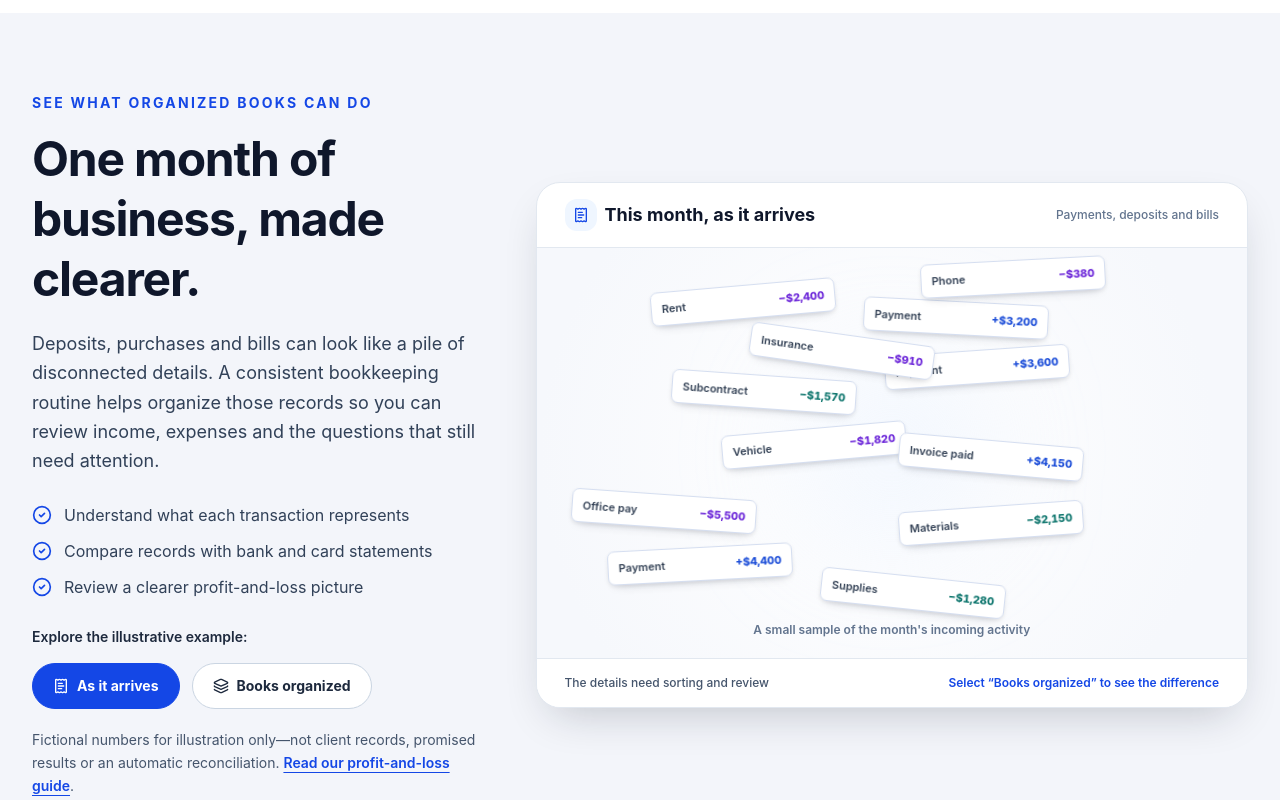
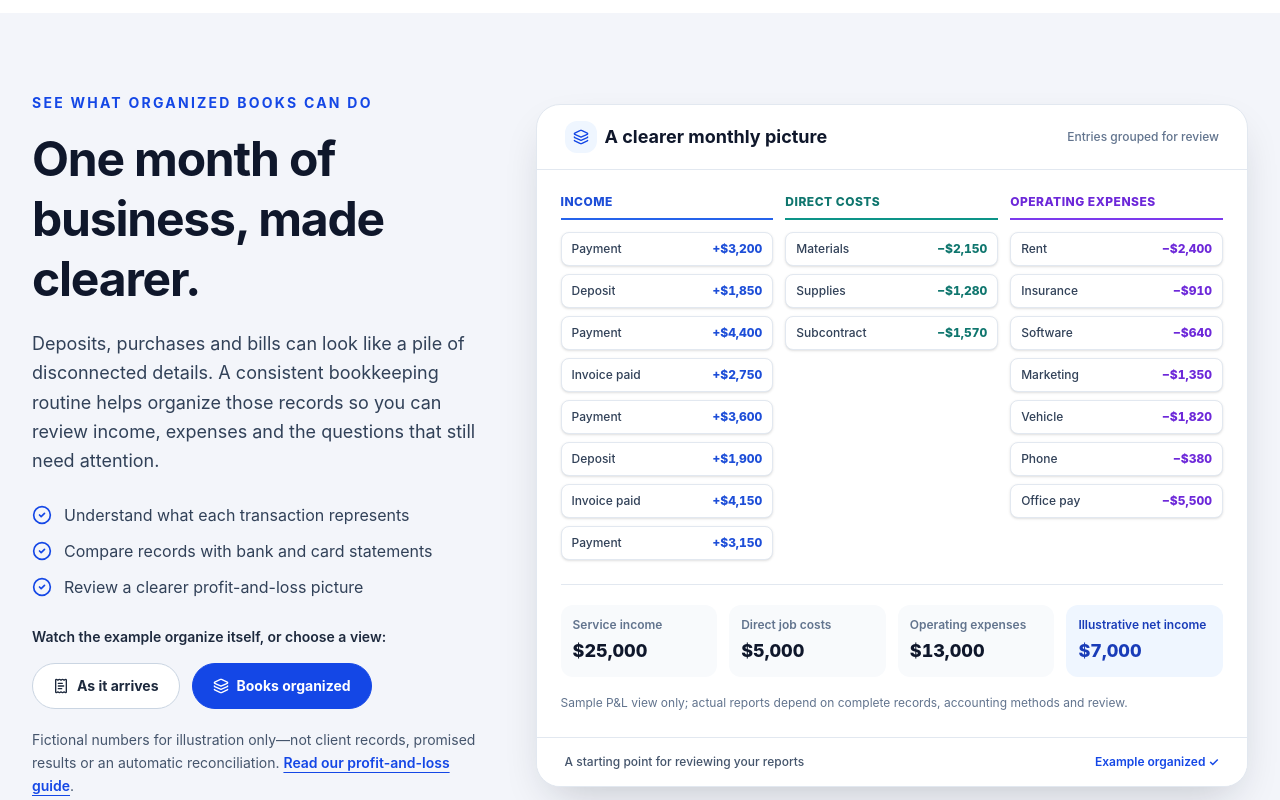
Before and after one commit to dietzbp-lgtm/dietz-bookkeeping-website, a React (Vite) app: page / in a window 1280 px wide. Shown: the part 1580-2380 px from the top of the page. Built offline with nearby package versions, Linux system fonts and the light colour scheme.

Commit message:
Auto-transition bookkeeping example after 4 seconds in view without overriding manual or reduced-motion preferences

```diff
--- a/src/components/MonthlyBooksIllustration.tsx
+++ b/src/components/MonthlyBooksIllustration.tsx
@@ -1,4 +1,4 @@
-import { useState } from 'react';
+import { useEffect, useRef, useState } from 'react';
 import { Link } from 'react-router-dom';
 import { ArrowRight, CheckCircle2, Layers3, ReceiptText } from 'lucide-react';
 
@@ -74,9 +74,44 @@ const scattered: { id: string; x: number; y: number; rotate: number; delay: numb
 
 export default function MonthlyBooksIllustration() {
   const [organized, setOrganized] = useState(false);
+  const [userSelected, setUserSelected] = useState(false);
+  const sectionRef = useRef<HTMLElement | null>(null);
+
+  // Tell the story once, after it becomes visible. Never override a visitor's
+  // own selection, play offscreen, or autoplay for reduced-motion preferences.
+  useEffect(() => {
+    const section = sectionRef.current;
+    if (!section || userSelected || window.matchMedia('(prefers-reduced-motion: reduce)').matches) return;
+
+    let timer: number | null = null;
+    const observer = new IntersectionObserver(([entry]) => {
+      if (entry.isIntersecting && timer === null) {
+        timer = window.setTimeout(() => {
+          setOrganized(true);
+          timer = null;
+          observer.disconnect();
+        }, 4000);
+      } else if (!entry.isIntersecting && timer !== null) {
+        window.clearTimeout(timer);
+        timer = null;
+      }
+    }, { threshold: 0.25 });
+
+    observer.observe(section);
+
+    return () => {
+      observer.disconnect();
+      if (timer !== null) window.clearTimeout(timer);
+    };
+  }, [userSelected]);
+
+  const chooseView = (nextOrganized: boolean) => {
+    setUserSelected(true);
+    setOrganized(nextOrganized);
+  };
 
   return (
-    <section className="bg-[#f3f5fa] py-16 sm:py-20" aria-labelledby="bookkeeping-demo-title">
+    <section ref={sectionRef} className="bg-[#f3f5fa] py-16 sm:py-20" aria-labelledby="bookkeeping-demo-title">
       <div className="mx-auto grid max-w-7xl gap-10 px-5 sm:px-8 lg:grid-cols-[0.78fr_1.22fr] lg:items-center lg:gap-12">
         <div className="max-w-xl">
           <p className="mb-4 text-sm font-bold uppercase tracking-[0.16em] text-blue-700">
@@ -102,13 +137,13 @@ export default function MonthlyBooksIllustration() {
               </li>
             ))}
           </ul>
-          <p className="mb-4 text-sm font-semibold text-slate-800">Explore the illustrative example:</p>
+          <p className="mb-4 text-sm font-semibold text-slate-800">Watch the example organize itself, or choose a view:</p>
           <div className="flex flex-wrap gap-3" role="group" aria-label="Choose a bookkeeping example view">
             <button
               type="button"
               aria-pressed={!organized}
               aria-controls="bookkeeping-demo-board"
-              onClick={() => setOrganized(false)}
+              onClick={() => chooseView(false)}
               className={[
                 'inline-flex items-center gap-2 rounded-full border px-5 py-3 text-sm font-bold transition-colors',
                 'focus-visible:outline focus-visible:outline-2 focus-visible:outline-offset-2 focus-visible:outline-blue-700',
@@ -122,7 +157,7 @@ export default function MonthlyBooksIllustration() {
               type="button"
               aria-pressed={organized}
               aria-controls="bookkeeping-demo-board"
-              onClick={() => setOrganized(true)}
+              onClick={() => chooseView(true)}
               className={[
                 'inline-flex items-center gap-2 rounded-full border px-5 py-3 text-sm font-bold transition-colors',
                 'focus-visible:outline focus-visible:outline-2 focus-visible:outline-offset-2 focus-visible:outline-blue-700',
```
